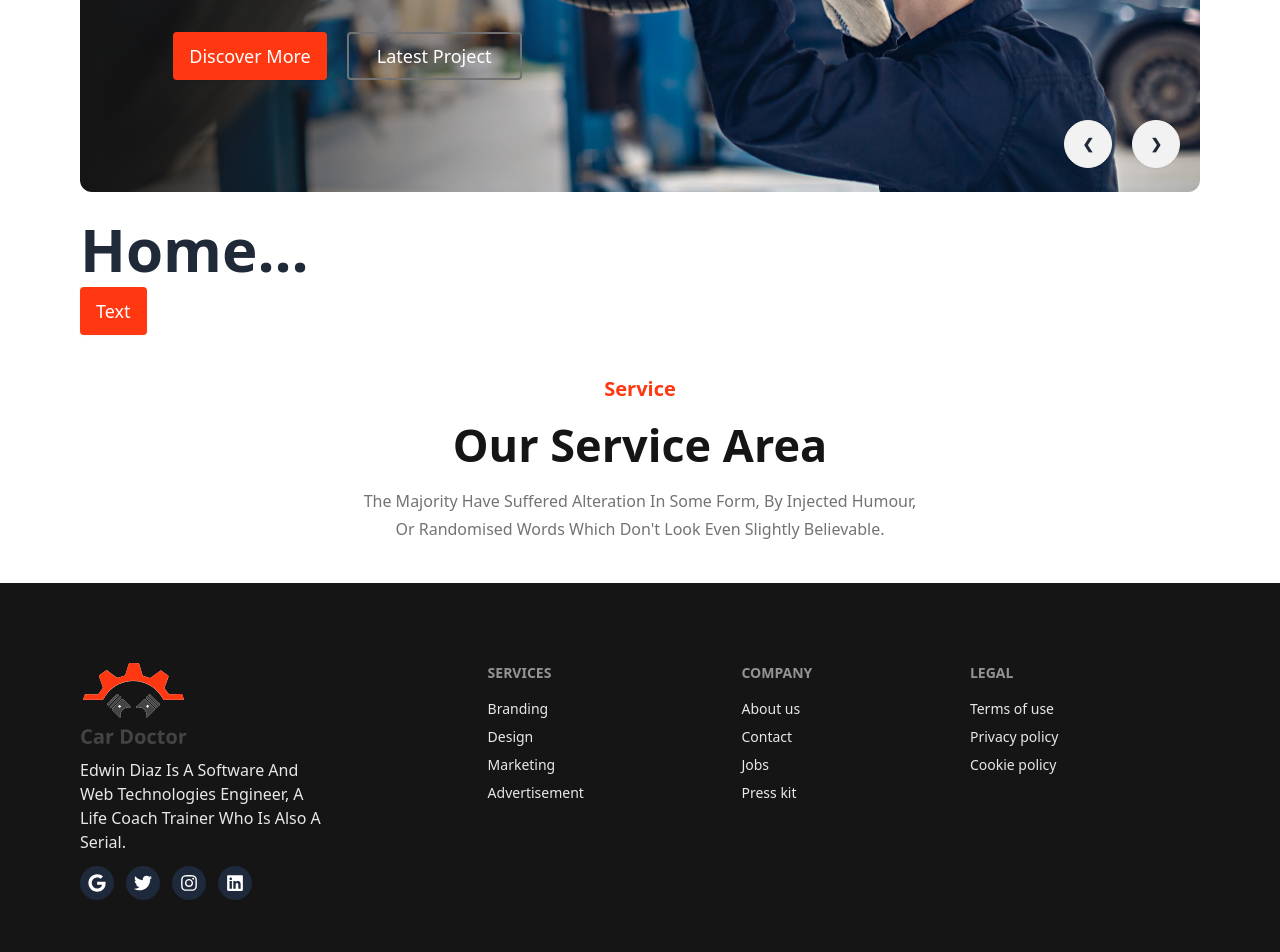
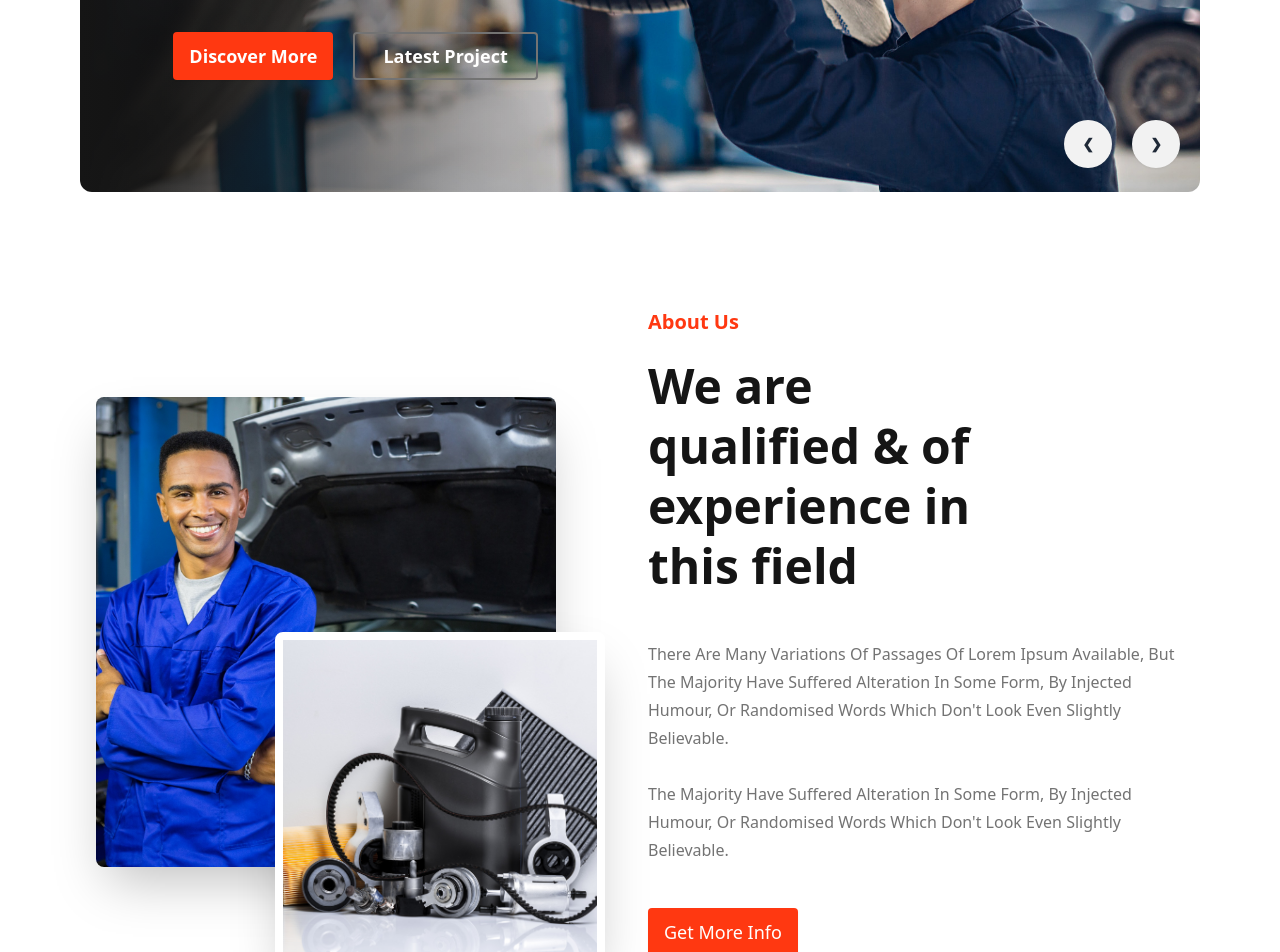
Before and after one commit to byteFarhan/car-doctor-recap-client-side, a React (Vite) app: page / in a window 1280 px wide. Shown: the part 640-1592 px from the top of the page. Built offline with nearby package versions, Linux system fonts and the light colour scheme.

Commit message:
about section has been added.

```diff
--- /dev/null
+++ b/src/Pages/HomePage/About/About.jsx
@@ -0,0 +1,41 @@
+import partsImg from "../../../assets/images/about_us/parts.jpg";
+import personImg from "../../../assets/images/about_us/person.jpg";
+const About = () => {
+  return (
+    <>
+      <div className="my-20">
+        <div className="flex-col hero-content lg:flex-row">
+          <div className="relative w-2/4">
+            <img
+              src={personImg}
+              className="rounded-lg shadow-2xl h-[470px] object-cover w-[460px]"
+            />
+            <img
+              src={partsImg}
+              className="absolute rounded-lg shadow-2xl h-[330px]  w-[330px] object-cover border-8 border-white top-1/2 left-1/3"
+            />
+          </div>
+
+          <div className="w-2/4 space-y-5">
+            <h5 className="text-xl font-bold text-primary">About Us</h5>
+            <h2 className="w-4/6 text-5xl font-bold leading-[60px]">
+              We are qualified & of experience in this field
+            </h2>
+            <p className="py-6 leading-7 capitalize">
+              {`There are many variations of passages of Lorem Ipsum available, but the majority have suffered alteration in some form, by injected humour, or randomised words which don't look even slightly believable.`}
+              <br />
+              <br />
+              {`The majority have suffered alteration in some form, by injected humour, or randomised words which don't look even slightly believable.`}
+            </p>
+            {/* <p className="py-6 leading-7">
+              {``}
+            </p> */}
+            <button className="font-medium btn-fill">Get More Info</button>
+          </div>
+        </div>
+      </div>
+    </>
+  );
+};
+
+export default About;
--- a/src/Pages/HomePage/Carousel/CarouselItem.jsx
+++ b/src/Pages/HomePage/Carousel/CarouselItem.jsx
@@ -56,10 +56,16 @@ const CarouselItem = ({
           </div>
         </div> */}
         <div className="absolute bottom-0 flex items-end justify-end gap-5 transform -translate-y-1/2 left-5 right-5">
-          <a href={`${rightSlideIconPath}`} className="btn btn-circle">
+          <a
+            href={`${rightSlideIconPath}`}
+            className="border-none btn btn-circle hover:bg-primary hover:text-white"
+          >
             ❮
           </a>
-          <a href={`${leftSlideIconPath}`} className="btn btn-circle">
+          <a
+            href={`${leftSlideIconPath}`}
+            className="border-none btn btn-circle hover:bg-primary hover:text-white"
+          >
             ❯
           </a>
         </div>
--- a/src/Pages/HomePage/Home/Home.jsx
+++ b/src/Pages/HomePage/Home/Home.jsx
@@ -1,6 +1,7 @@
 import { Helmet } from "react-helmet-async";
 import Carousel from "../Carousel/Carousel";
 import SectionIntro from "../SectionIntro/SectionIntro";
+import About from "../About/About";
 
 const Home = () => {
   return (
@@ -10,10 +11,11 @@ const Home = () => {
       </Helmet>
       {/* slider or carousel section */}
       <Carousel />
-      <h1>Home... </h1>
-      <button className="btn-default btn-fill">Text</button>
+      {/* <h1>Home... </h1>
+      <button className="btn-default btn-fill">Text</button> */}
       {/* <BtnFill btnText="Test" onClick={() => console.log("clicked")} /> */}
-      <section>
+      <About />
+      <section className="mt-32 mb-20">
         <SectionIntro
           sectionCategory="Service"
           sectionTitle="Our Service Area"
--- a/src/index.css
+++ b/src/index.css
@@ -26,10 +26,10 @@
     @apply px-5 py-2 text-lg font-semibold text-white transition-transform duration-100 rounded-sm focus:outline-none hover:scale-95;
   }
   .btn-fill {
-    @apply text-lg font-normal text-white border-none rounded btn bg-primary focus:border-none hover:bg-primary;
+    @apply text-lg text-white border-none rounded btn bg-primary focus:border-none hover:bg-primary;
   }
   .btn-transparent {
-    @apply text-lg font-normal bg-transparent px-7 btn btn-outline hover:bg-transparent;
+    @apply text-lg bg-transparent px-7 btn btn-outline hover:bg-transparent;
   }
 
   .btn-transparent-red {
--- a/src/layout/MainLayout/MainLayout.jsx
+++ b/src/layout/MainLayout/MainLayout.jsx
@@ -4,13 +4,13 @@ import Navbar from "../../Pages/Shared/Navbar/Navbar";
 
 const MainLayout = () => {
   return (
-    <div>
+    <section>
       <header>
         <Navbar />
       </header>
       <Outlet />
       <Footer />
-    </div>
+    </section>
   );
 };
 
```
